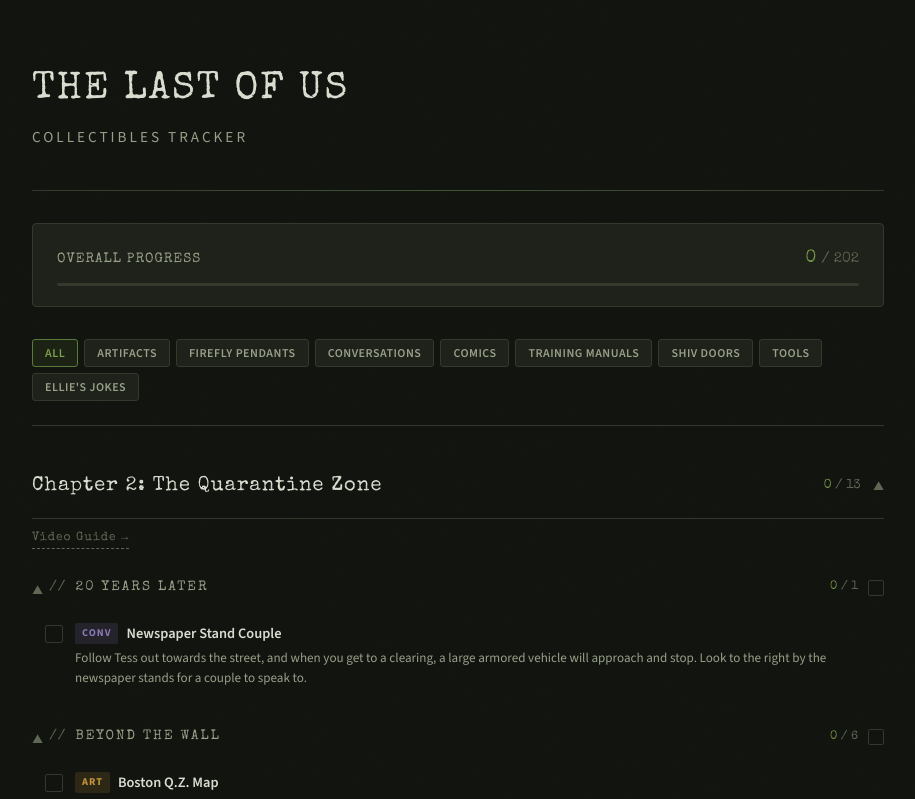
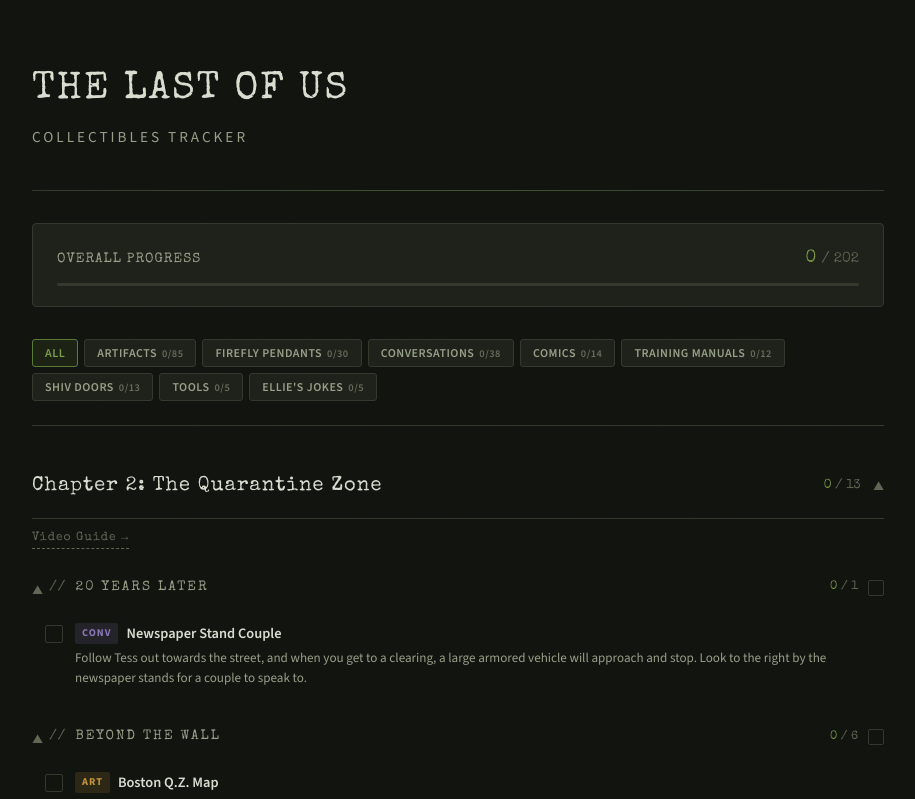
Before and after one commit to Cojense4/alltheponies, a React (Vite) app: page /#/ in a window 1280 px wide. Shown: the top 799 px of the page, without its empty margins (182-1097 px from the left). Built offline with nearby package versions, Linux system fonts and the light colour scheme.

Commit message:
ralph: iteration 2 auto-commit

```diff
--- a/src/views/CollectiblesView.css
+++ b/src/views/CollectiblesView.css
@@ -151,6 +151,16 @@
   border-color: var(--accent);
   color: var(--accent-bright);
   background: var(--accent-glow);
+}
+
+.tag-counter {
+  opacity: 0.6;
+  font-size: 0.65rem;
+  margin-left: 2px;
+}
+
+.tag-filter-btn.active .tag-counter {
+  opacity: 0.8;
 }
 
 /* ── Chapter ── */
--- a/src/views/CollectiblesView.tsx
+++ b/src/views/CollectiblesView.tsx
@@ -67,7 +67,19 @@
     },
   );
   const [openSections, setOpenSections] = useState<Record<string, boolean>>({});
-  const [activeFilter, setActiveFilter] = useState<string | null>(null);
+  const [activeFilters, setActiveFilters] = useState<Set<string>>(new Set());
+
+  const toggleFilter = useCallback((tag: string) => {
+    setActiveFilters((prev) => {
+      const next = new Set(prev);
+      if (next.has(tag)) {
+        next.delete(tag);
+      } else {
+        next.add(tag);
+      }
+      return next;
+    });
+  }, []);
 
   const toggle = useCallback((id: string) => {
     setChecked((prev) => {
@@ -149,26 +161,34 @@
 
       <div className="tag-filters">
         <button
-          className={`tag-filter-btn ${activeFilter === null ? "active" : ""}`}
-          onClick={() => setActiveFilter(null)}
+          className={`tag-filter-btn ${activeFilters.size === 0 ? "active" : ""}`}
+          onClick={() => setActiveFilters(new Set())}
         >
           All
         </button>
-        {ALL_TAGS.map((tag) => (
+        {ALL_TAGS.map((tag) => {
+          const tagItems = allItems.filter((item) => item.tag === tag);
+          const tagChecked = tagItems.filter((item) => checked[item.id]).length;
+          return (
             <button
               key={tag}
-            className={`tag-filter-btn ${activeFilter === tag ? "active" : ""}`}
-            onClick={() => setActiveFilter(activeFilter === tag ? null : tag)}
+              className={`tag-filter-btn ${activeFilters.has(tag) ? "active" : ""}`}
+              onClick={() => toggleFilter(tag)}
             >
-            {TAG_LABELS[tag]}
+              {TAG_LABELS[tag]}{" "}
+              <span className="tag-counter">
+                {tagChecked}/{tagItems.length}
+              </span>
             </button>
-        ))}
+          );
+        })}
       </div>
 
       {guide.map((chapter, ci) => {
         const chapterItems = chapter.sections.flatMap((s) => s.items);
-        const filtered = activeFilter
-          ? chapterItems.filter((item) => item.tag === activeFilter)
+        const filtered =
+          activeFilters.size > 0
+            ? chapterItems.filter((item) => activeFilters.has(item.tag))
             : chapterItems;
         if (filtered.length === 0) return null;
 
@@ -203,8 +223,11 @@
                   Video Guide &rarr;
                 </a>
                 {chapter.sections.map((section, si) => {
-                  const sectionItems = activeFilter
-                    ? section.items.filter((item) => item.tag === activeFilter)
+                  const sectionItems =
+                    activeFilters.size > 0
+                      ? section.items.filter((item) =>
+                          activeFilters.has(item.tag),
+                        )
                       : section.items;
                   if (sectionItems.length === 0) return null;
 
```
Lines whose indentation alone changed are shown as unchanged.
